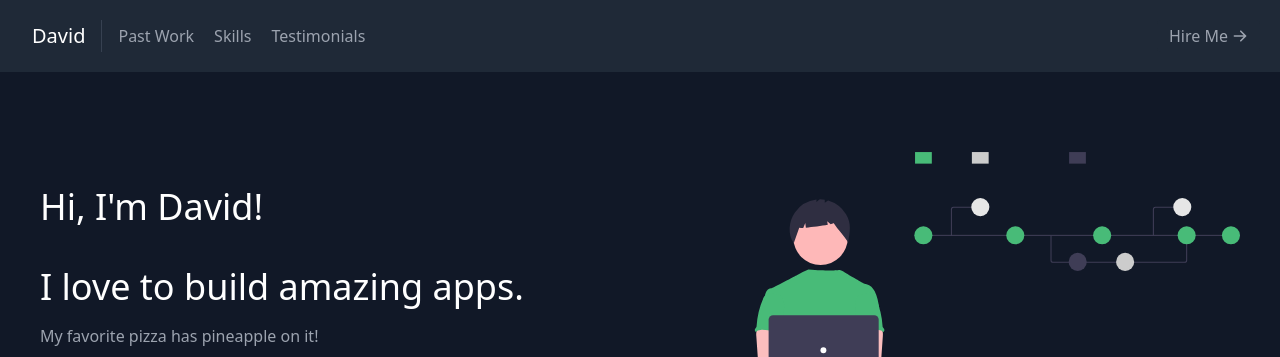
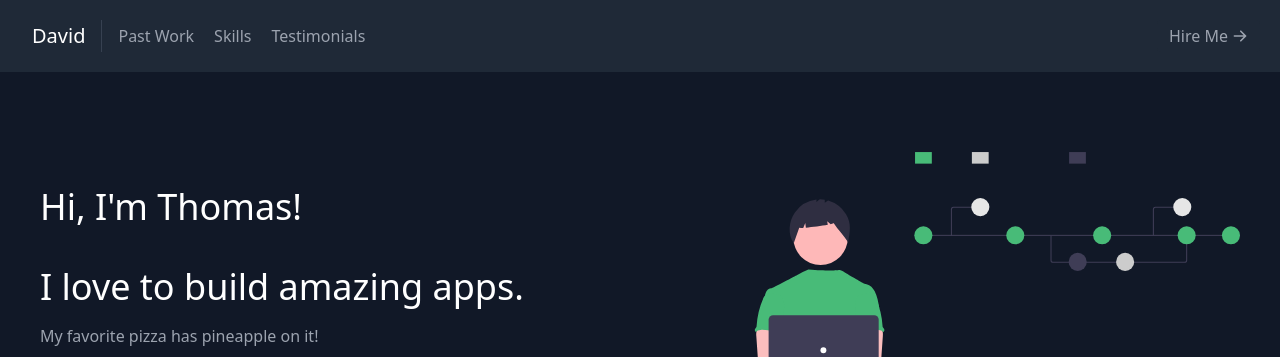
Before and after one commit to tmsteph/react-portfolio-demo, a React (Create React App) app in the folder 08-React-Portfolio/my-portfolio/: page / in a window 1280 px wide. Shown: the top 357 px of the page. Built offline with nearby package versions, Linux system fonts and the light colour scheme; the HTML template or start-up script is replaced by a standard one.

Commit message:
Changed name to Thomas

```diff
--- a/08-React-Portfolio/my-portfolio/src/components/About.js
+++ b/08-React-Portfolio/my-portfolio/src/components/About.js
@@ -6,7 +6,7 @@ export default function About() {
       <div className="container mx-auto flex px-10 py-20 md:flex-row flex-col items-center">
         <div className="lg:flex-grow md:w-1/2 lg:pr-24 md:pr-16 flex flex-col md:items-start md:text-left mb-16 md:mb-0 items-center text-center">
           <h1 className="title-font sm:text-4xl text-3xl mb-4 font-medium text-white">
-            Hi, I'm David!
+            Hi, I'm Thomas!
             <br className="lg:inline-block" /> <br/>I love to build amazing
             apps.
           </h1>
```
